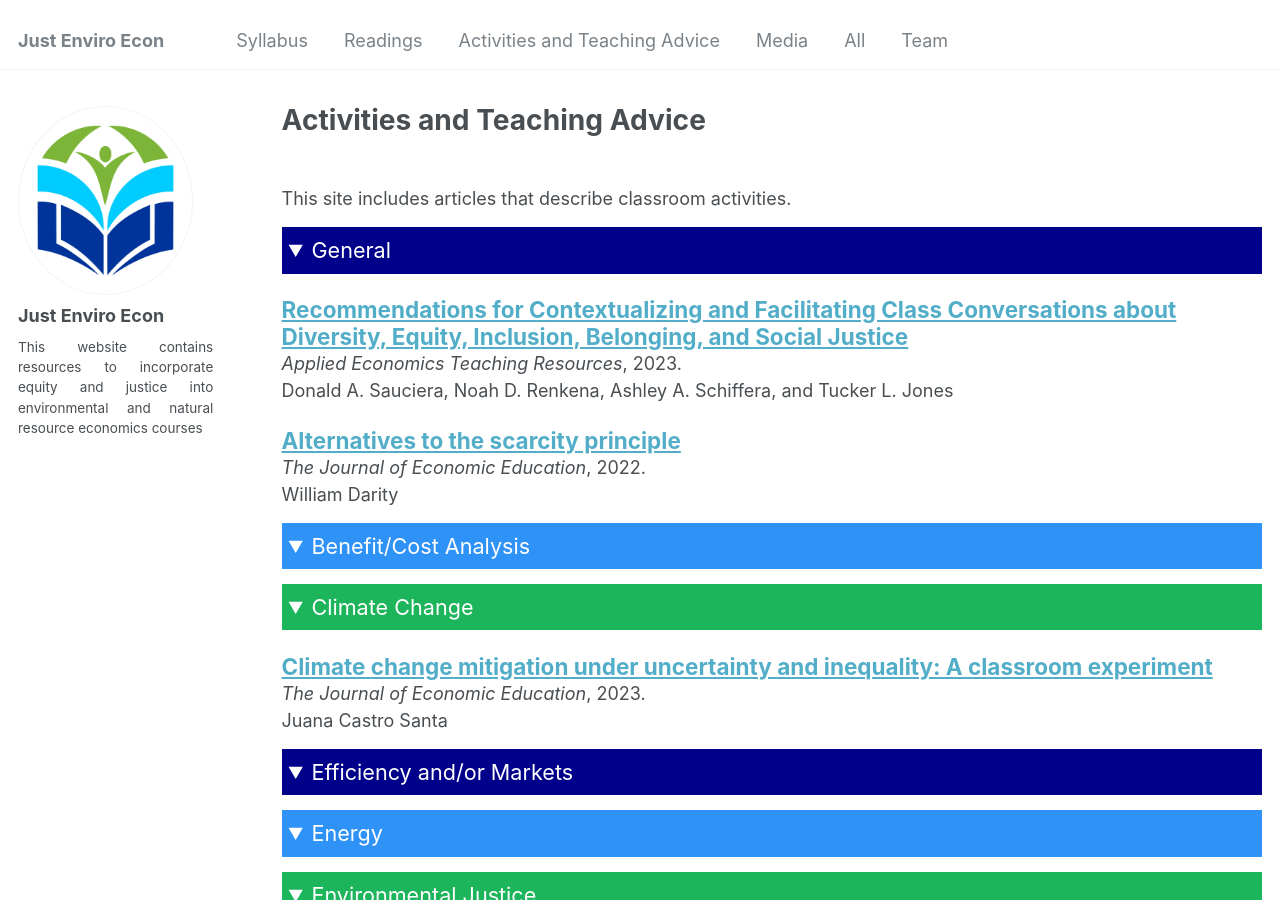
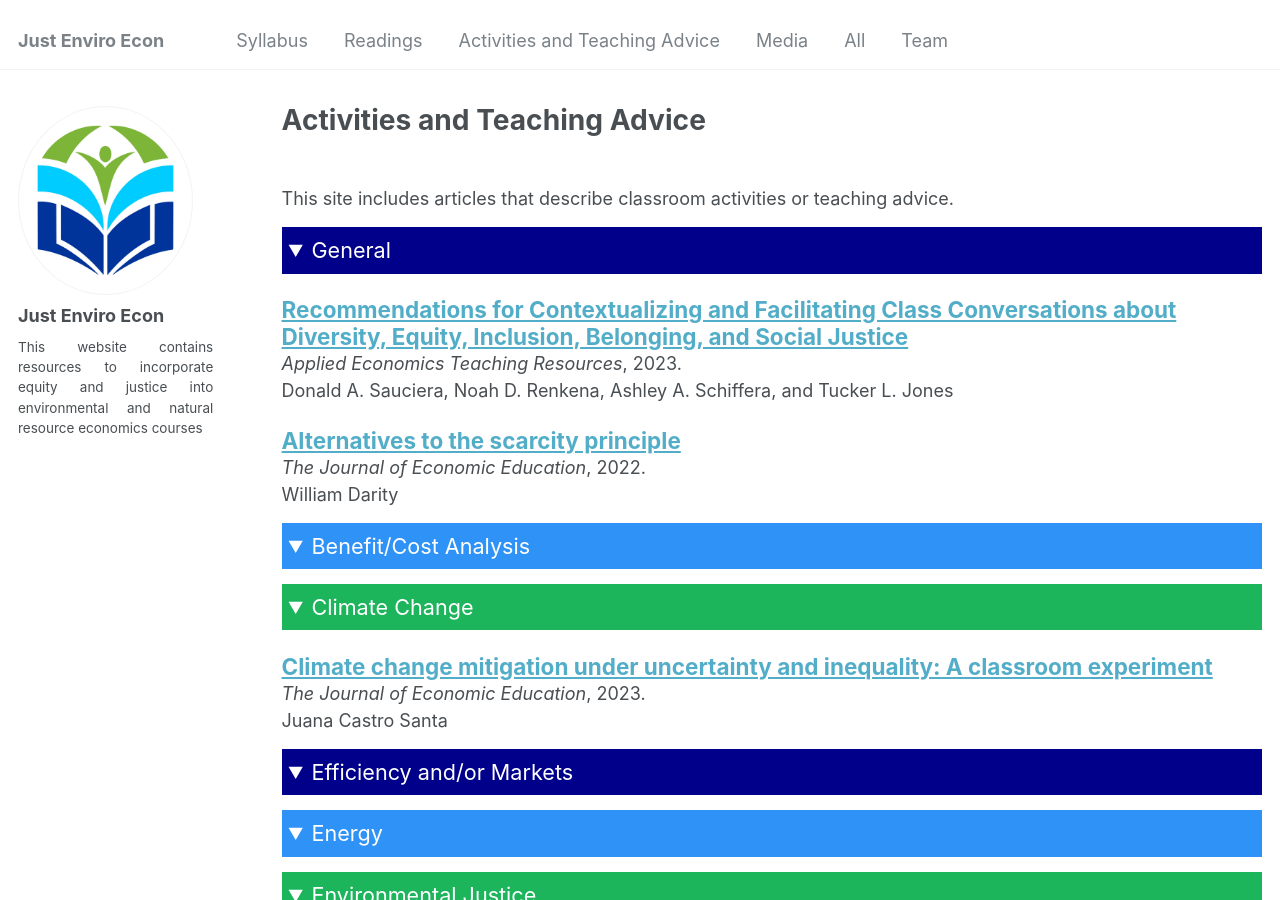
Before and after one commit to just-enviro-econ/just-enviro-econ.github.io, a Jekyll site: the page built from _pages/activities.md, in a window 1280 px wide and 900 px high. Built offline with Jekyll 4.4.1, drawn with Linux system fonts in a browser that asks for light colours.

Commit message:
Update activities.md

```diff
--- a/_pages/activities.md
+++ b/_pages/activities.md
@@ -23,7 +23,7 @@ author_profile: true
 
 <br>
 
-This site includes articles that describe classroom activities.
+This site includes articles that describe classroom activities or teaching advice.
 
 <details open>
 <summary>
```
